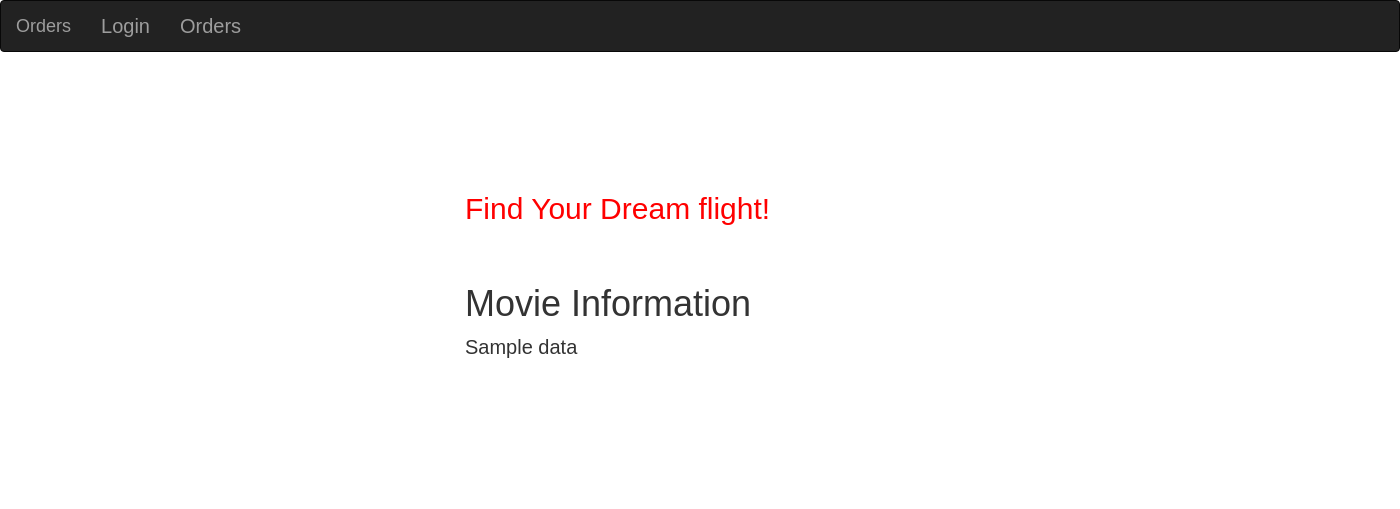
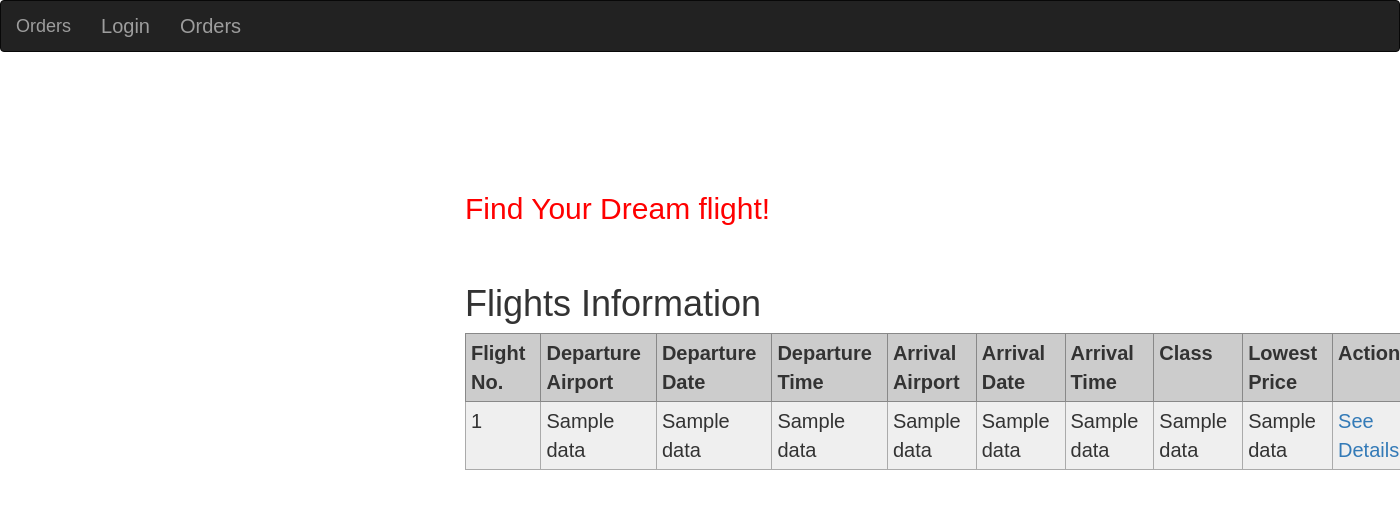
Before and after one commit to Qingliny/Database-for-an-airline-reservation-and-query-system, a Flask app: template templates/flight.html in a window 1400 px wide. Shown: the top 509 px of that part. Run offline with Flask 2, Linux system fonts and the light colour scheme; the template is opened without the code that fills it: most values are stand-ins (such as "Sample title", 1, 10 or a date in 2020); the page is wider than the window, and the part outside it is not shown; some libraries are stand-ins or nearby versions.

Commit message:
Add files via upload

```diff
--- a/templates/flight.html
+++ b/templates/flight.html
@@ -2,6 +2,28 @@
 {% block content %}
 
 <html>
+  <style>
+    table.dataintable {
+    border: 1px solid #888888;
+    border-collapse: collapse;
+    font-family: Arial,Helvetica,sans-serif;
+    margin-top: 10px;
+    width: 100%;
+    }
+    table.dataintable th {
+    background-color: #CCCCCC;
+    border: 1px solid #888888;
+    padding: 5px 15px 5px 5px;
+    text-align: left;
+    vertical-align: baseline;
+    }
+    table.dataintable td {
+    background-color: #EFEFEF;
+    border: 1px solid #AAAAAA;
+    padding: 5px 15px 5px 5px;
+    vertical-align: text-top;
+    }
+    </style>
   <style>
     body{
       font-size: 15pt;
@@ -11,32 +33,52 @@
 
 
 <body>
-  <h1>Movie Information</h1>
+  <h1>Flights Information</h1>
 
 
   <div>
     {% for n in data %}
-    <div>{{n}}</div>
-    <!-- <div>{% if n==data[0]%}</div> -->
+    <div>
 
-    <div><div><p><a href="flight/{{n[0]}}">See details! </a></p></div></div>
-    <!-- <div>{% else%}</div>
-    <div><div><p><a href="reviewDisplay/{{n[0]}}">Vote</a></p></div></div> -->
 
-    <!-- <div>{% endif%}</div> -->
+      <table class="dataintable">
+
+      <tr>
+          <th>Flight No.</th>
+
+          <th>Departure Airport</th>
+          <th>Departure Date</th>
+          <th>Departure Time</th>
+
+          <th>Arrival Airport</th>
+          <th>Arrival Date</th>
+          <th>Arrival Time</th>
+
+          <th>Class</th>
+          <th>Lowest Price</th>
+          <th>Actions</th>
+      </tr>
+      <tr>
+          <td>{{n[0]}}</td>
+          <td>{{n[1]}}</td>
+          <td>{{n[2]}}</td>
+          <td>{{n[3]}}</td>
+          <td>{{n[4]}}</td>
+          <td>{{n[5]}}</td>
+          <td>{{n[6]}}</td>
+          <td>{{n[7]}}</td>
+          <td>{{n[8]}}</td>
+          <td><a href="tickets/{{n[0]}}">See Details! </a></td>
+
+
+      </tr>
+    </table>
+    </div>
     {% endfor %}
   </div>
-
-
-
-
-
-{% endblock %}
-
-
-
 
 </body>
 
 
 </html>
+{% endblock %}
```
